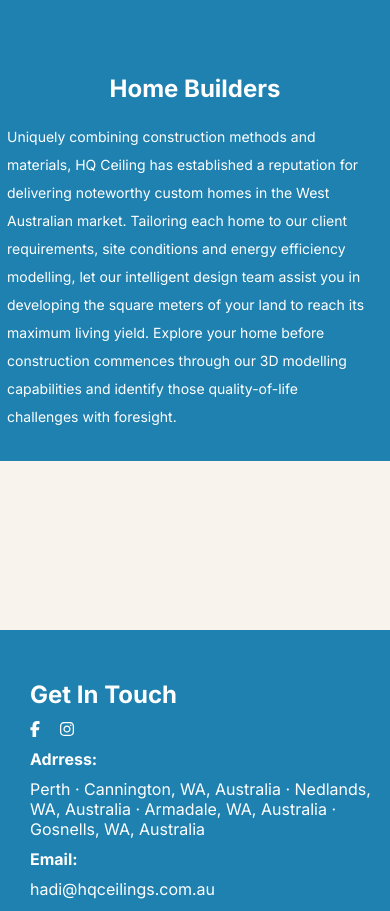
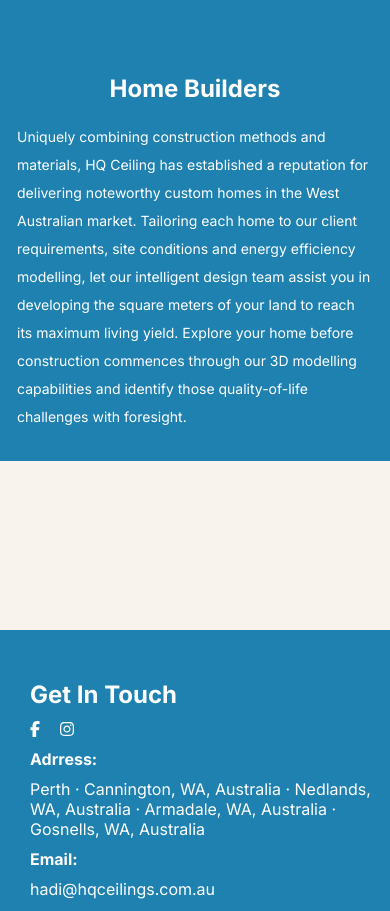
Before and after one commit to arifqasemi/hqceiling, a Next.js app: page /service in a window 390 px wide. Shown: the part 1200-2111 px from the top of the page. Built offline with nearby package versions, Linux system fonts and the light colour scheme.

Commit message:
hom-tab-p-padding-left

```diff
--- a/components/tabs/homeTab.css
+++ b/components/tabs/homeTab.css
@@ -40,6 +40,9 @@
     .home-tab{
         flex-direction: column;
     }
+    .home-tab-text p {
+        padding-left: 10px;
+    }
 }
 
 @media(max-width: 430px){
@@ -57,4 +60,7 @@
     .services h3,li{
         text-align: start;
     }
+    .home-tab-text p {
+        padding-left: 10px;
+    }
 }
```
